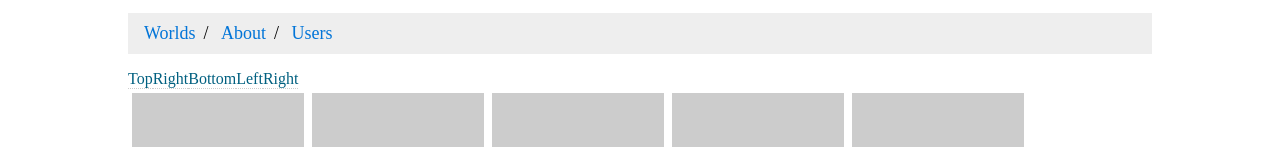
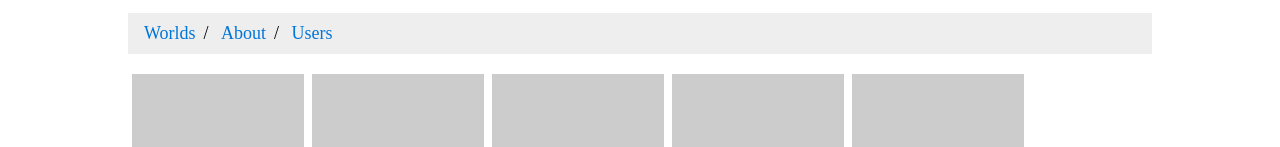
Before and after one commit to TechReaderJake/Roshambo, a React (Create React App) app in the folder clients/yugen.reactjs/: page / in a window 1280 px wide. Shown: the part 303-450 px from the top of the page. Built offline with nearby package versions, Linux system fonts and the light colour scheme.

Commit message:
Made tooltip into module.

```diff
--- a/clients/yugen.reactjs/src/app/App.js
+++ b/clients/yugen.reactjs/src/app/App.js
@@ -30,7 +30,6 @@ class App extends React.Component {
               <NavLink to="/users">Users</NavLink>
             </li>
           </ul>
-          <Tooltip />
         </nav>
 
         {/* A <Switch> looks through its children <Route>s and
--- a/clients/yugen.reactjs/src/app/components/tooltip.js
+++ b/clients/yugen.reactjs/src/app/components/tooltip.js
@@ -1,15 +1,27 @@
 import React from 'react'
 
-export default function Tooltip () {
-    return ( <div>
-        <div class="tooltip">Top<span class="tooltiptext tooltip-top">Tooltip text</span></div>
-
-        <div class="tooltip">Right<span class="tooltiptext tooltip-right">Tooltip text</span></div>
-
-        <div class="tooltip">Bottom<span class="tooltiptext tooltip-bottom">Tooltip text</span></div>
-
-        <div class="tooltip">Left<span class="tooltiptext tooltip-left">Tooltip text</span></div>
-
-        <div class="tooltip">Right<span class="tooltiptext tooltip-right">Tooltip text</span></div></div>
+export default function Tooltip (props) {
+    let classValue = "tooltip-top";
+    switch(props.position)
+    {
+        case "right":
+            classValue = "tooltip-right"
+            break
+        case "bottom":
+            classValue = "tooltip-bottom"
+            break
+        case "left":
+            classValue = "tooltip-left"
+            break
+        default:
+            break
+    }
+    return (
+        <div className="tooltip">
+            {props.children}
+            <span className={"tooltiptext " + classValue}>
+                {props.msg}
+            </span>
+        </div>
     )
 }
```
